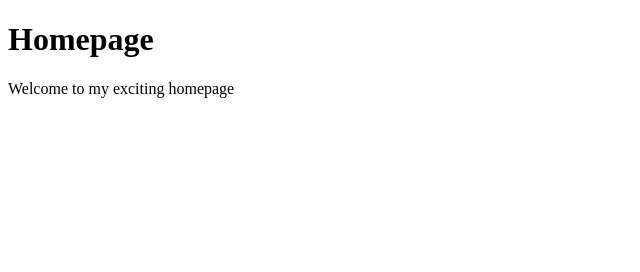
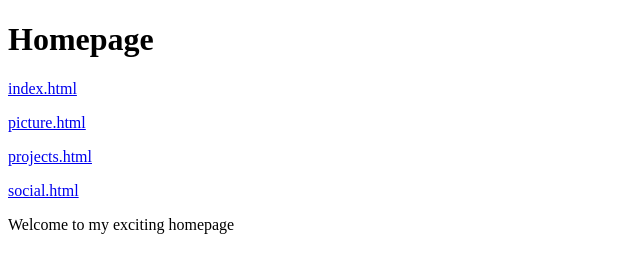
Before and after one commit to G084972020/medialabo, a plain HTML site: page practice/index.html in a window 1280 px wide. Shown: the whole page, without its empty margins (0-640 px from the left). Drawn offline with Linux system fonts and the light colour scheme.

Commit message:
ナビゲーションメニューの作成

```diff
--- a/practice/index.html
+++ b/practice/index.html
@@ -10,6 +10,11 @@
 
     <h1>Homepage</h1>
 
+    <p><a href="index.html" target="_blank">index.html</a></p>
+    <p><a href="picture.html" target="_blank">picture.html</a></p>
+    <p><a href="projects.html" target="_blank">projects.html</a></p>
+    <p><a href="social.html" target="_blank">social.html</a></p>
+
     <p>Welcome to my exciting homepage</p>
   </body>
 </html>
```
